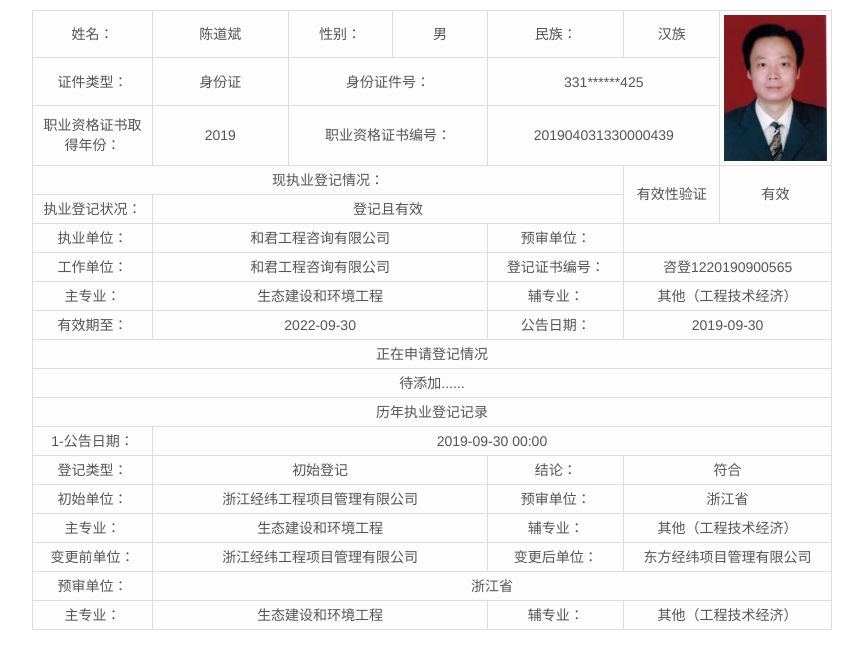
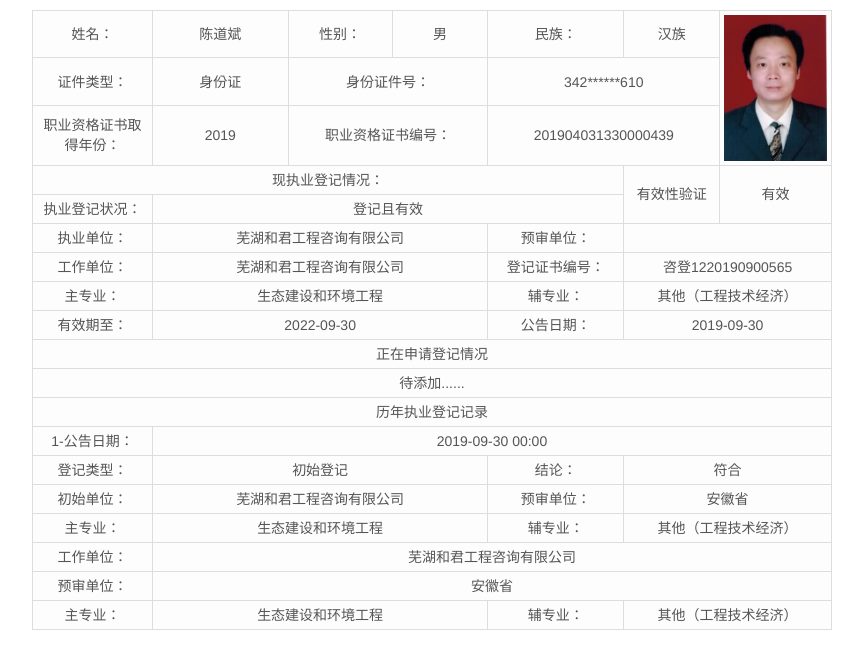
Before and after one commit to 321324533/cdb, a plain HTML site: page index.html in a window 1280 px wide. Shown: the whole page, without its empty margins (68-931 px from the left). Drawn offline with Linux system fonts and the light colour scheme.

Commit message:
陈道斌个人主页

```diff
--- a/index.html
+++ b/index.html
@@ -38,7 +38,7 @@
 				<td height="30px">证件类型：</td>
 				<td>身份证</td>
 				<td colspan="2">身份证件号：</td>
-				<td colspan="2">331******425</td>
+				<td colspan="2">342******610</td>
 			</tr>
 			<tr>
 				<td height="30px">职业资格证书取得年份：</td>
@@ -58,7 +58,7 @@
 			<tr>
 				<td>执业单位：</td>
 
-					<td colspan="3">和君工程咨询有限公司</td>
+					<td colspan="3">芜湖和君工程咨询有限公司</td>
 
 
 				<!-- <td>备案编号：</td> -->
@@ -69,7 +69,7 @@
 			<tr>
 				<td>工作单位：</td>
 
-					<td colspan="3">和君工程咨询有限公司</td>
+					<td colspan="3">芜湖和君工程咨询有限公司</td>
 
 
 				<td>登记证书编号：</td>
@@ -116,9 +116,9 @@
 
 					<tr>
 						<td>初始单位：</td>
-						<td colspan="3">浙江经纬工程项目管理有限公司</td>
+						<td colspan="3">芜湖和君工程咨询有限公司</td>
 						<td>预审单位：</td>
-						<td colspan="2">浙江省</td>
+						<td colspan="2">安徽省</td>
 					</tr>
 					<tr>
 						<td>主专业：</td>
@@ -128,14 +128,12 @@
 					</tr>
 
 					<tr>
-						<td>变更前单位：</td>
-						<td colspan="3">浙江经纬工程项目管理有限公司</td>
-						<td>变更后单位：</td>
-						<td colspan="2">东方经纬项目管理有限公司</td>
+						<td>工作单位：</td>
+						<td colspan="6">芜湖和君工程咨询有限公司</td>
 					</tr>
 					<tr>
 						<td>预审单位：</td>
-						<td colspan="6">浙江省</td>
+						<td colspan="6">安徽省</td>
 					</tr>
 					<tr>
 						<td>主专业：</td>
```
